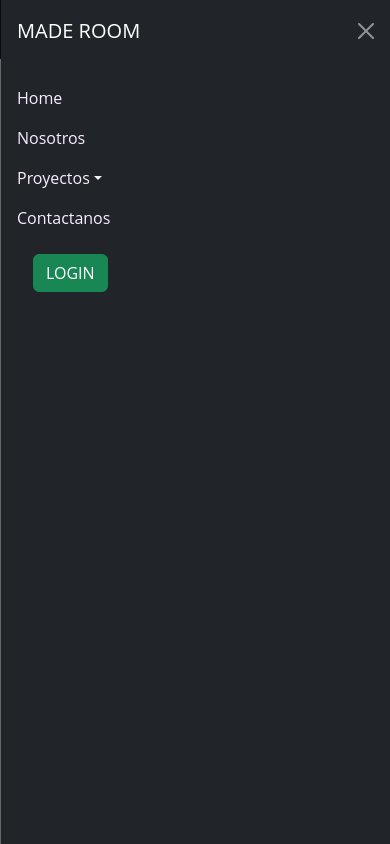
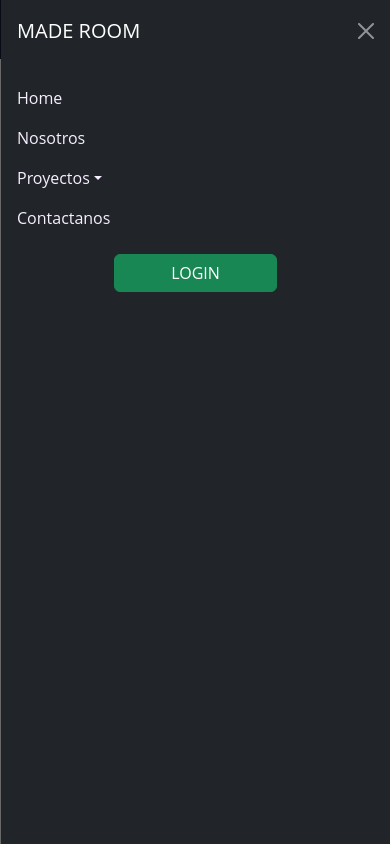
Before and after one commit to jesteban96/maderoom, a React (Vite) app: page / in a window 390 px wide. Both pictures are taken after a click on the button 350 px from the left and 29 px from the top of the page. Built offline with nearby package versions, Linux system fonts and the light colour scheme.

Commit message:
BOTON LOGIN IPHONE

```diff
--- a/src/ui/components/navbar1.jsx
+++ b/src/ui/components/navbar1.jsx
@@ -23,8 +23,8 @@ export const NAVBARFIRT = () => {
 
                     <div class="offcanvas offcanvas-end text-bg-dark" tabIndex="-1" id="offcanvasDarkNavbar" aria-labelledby="offcanvasDarkNavbarLabel">
 
-                          <div class="offcanvas-header">
-                            <h5 class="offcanvas-title" id="offcanvasDarkNavbarLabel">MADE ROOM</h5>
+                          <div className="offcanvas-header">
+                            <h5 className="offcanvas-title" id="offcanvasDarkNavbarLabel">MADE ROOM</h5>
                             <button type="button" class="btn-close btn-close-white" data-bs-dismiss="offcanvas" aria-label="Close"></button>
                           </div>
 
@@ -57,8 +57,8 @@ export const NAVBARFIRT = () => {
                                     </li>
 
                                   </ul>
-                                  <div class="offcanvas-header">
-                                    <h5 class="offcanvas-title" id="offcanvasDarkNavbarLabel"><button type="button" class="btn btn-success">LOGIN</button></h5>
+                                  <div className="offcanvas-header  ">
+                                    <h5 className="offcanvas-title d-grid gap-2 col-6 mx-auto " id="offcanvasDarkNavbarLabel"><button type="button" class="btn btn-success">LOGIN</button></h5>
 
                                   </div>
                                   <div className="offcanvas user d-flex justify-content-end flex-row "><div className=''><img src='../../../public/LOGO/user2.png' alt=""  /> </div></div>
```
